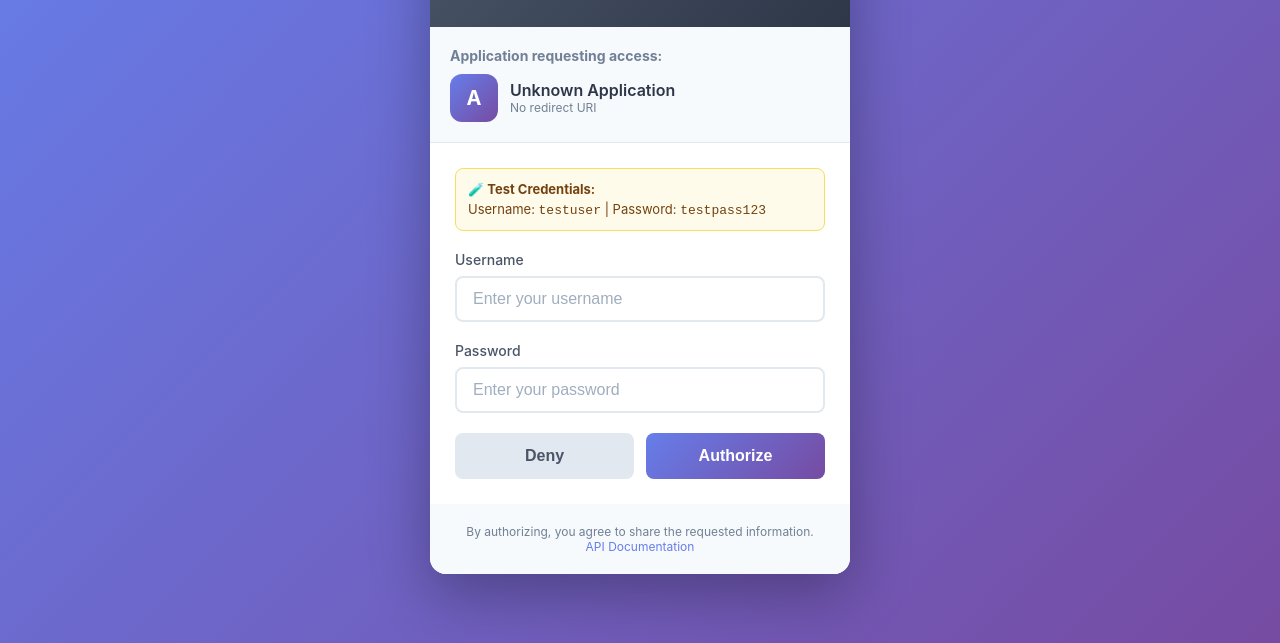
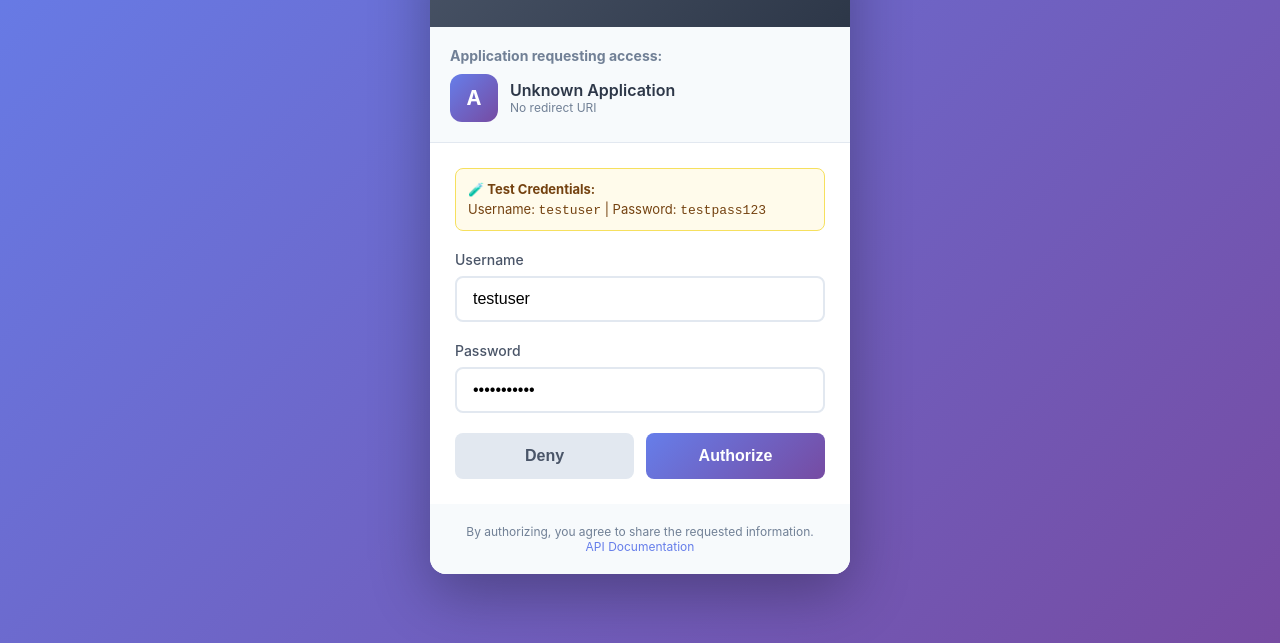
Before and after one commit to ShyamG004/Mock-Server-app, a website: page src/public/oauth2-login.html in a window 1280 px wide. Shown: the part 157-800 px from the top of the page. Drawn offline with Linux system fonts and the light colour scheme.

Commit message:
added prefill values for oauth1 and oauth2

```diff
--- a/src/public/oauth2-login.html
+++ b/src/public/oauth2-login.html
@@ -297,12 +297,12 @@
 
       <div class="form-group">
         <label for="username">Username</label>
-        <input type="text" id="username" name="username" placeholder="Enter your username" required autocomplete="username">
+        <input type="text" id="username" name="username" placeholder="Enter your username" required autocomplete="username" value="testuser">
       </div>
 
       <div class="form-group">
         <label for="password">Password</label>
-        <input type="password" id="password" name="password" placeholder="Enter your password" required autocomplete="current-password">
+        <input type="password" id="password" name="password" placeholder="Enter your password" required autocomplete="current-password" value="testpass123">
       </div>
 
       <div class="btn-group">
```
Also changed, not shown: src/public/oauth1-login.html (+2 -2 lines).
